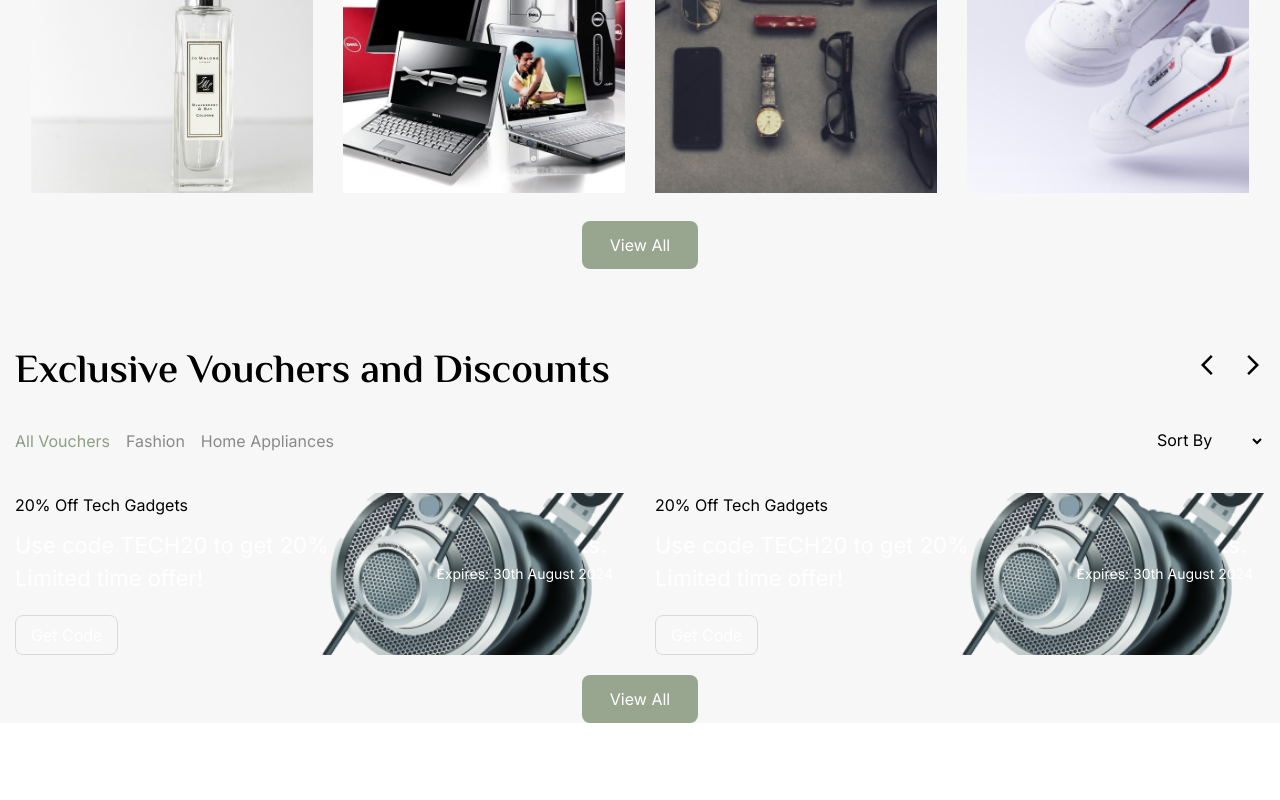
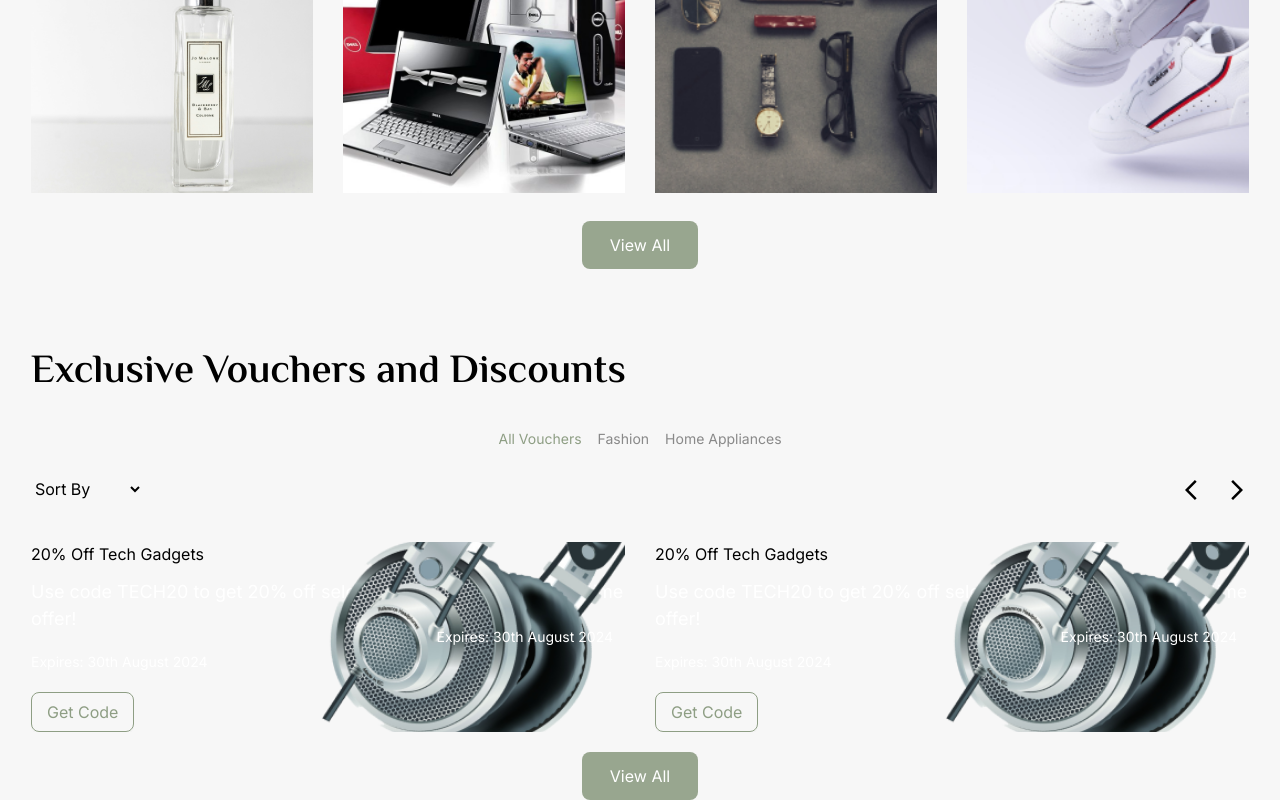
Before and after one commit to linear-digital/b2b-client, a Next.js app: page / in a window 1280 px wide. Shown: the part 4941-5741 px from the top of the page. Before the commit the page ends 5664 px from the top, so only its background shows below. Built offline with nearby package versions, Linux system fonts and the light colour scheme.

Commit message:
update Voucher.tsx and VoucherCard.tsx

```diff
--- a/Components/Pages/Home/Voucher.tsx
+++ b/Components/Pages/Home/Voucher.tsx
@@ -16,12 +16,12 @@ import VoucherCard from './VoucherCard';
 const Vouchers = () => {
     const [swiper, setSwiper] = React.useState<any>(null);
     return (
-        <div className='container mx-auto'>
+        <div className='container mx-auto lg:px-0 px-4'>
             <div className="flex justify-between mt-16">
                 <h2 className='sec-title mt-4'>
                     Exclusive Vouchers and Discounts
                 </h2>
-                <div className='flex items-center gap-4'>
+                <div className='items-center gap-4 lg:flex hidden'>
                     <button onClick={() => swiper?.slidePrev()}>
                         <ArrowBackIosIcon />
                     </button>
@@ -31,8 +31,8 @@ const Vouchers = () => {
                 </div>
             </div>
 
-            <div className="flex items-center justify-between mt-8">
-                <ul className='flex items-center gap-x-4 text-[#898989]'>
+            <div className="flex items-center justify-between lg:mt-8 mt-5 lg:flex-row flex-col ">
+                <ul className='flex items-center gap-x-4 text-[#898989] lg:text-base text-sm'>
                     <li>
                         <button className='text-primary'>
                             All Vouchers
@@ -49,6 +49,7 @@ const Vouchers = () => {
                         </button>
                     </li>
                 </ul>
+                <div className="flex items-center justify-between w-full mt-7">
                     <select className='bg-transparent outline-none border-none'>
                         <option value="">Sort By</option>
                         <option value="featured">Featured</option>
@@ -56,11 +57,29 @@ const Vouchers = () => {
                         <option value="latest">Latest</option>
                         <option value="upcomming">Upcomming</option>
                     </select>
+                    <div className='items-center gap-4 flex'>
+                        <button onClick={() => swiper?.slidePrev()}>
+                            <ArrowBackIosIcon />
+                        </button>
+                        <button onClick={() => swiper?.slideNext()}>
+                            <ArrowForwardIosIcon />
+                        </button>
+                    </div>
+
+                </div>
+
             </div>
             <Swiper
-                slidesPerView={2}
+                breakpoints={{
+                    1000: {
+                        slidesPerView: 1
+                    },
+                    1200: {
+                        slidesPerView: 2
+                    }
+                }}
                 spaceBetween={30}
-                className="mt-10 h-[350px]"
+                className="mt-10 h-auto"
                 onSwiper={(swiper) => setSwiper(swiper)}
             >
                 <SwiperSlide>
@@ -79,7 +98,7 @@ const Vouchers = () => {
                     <VoucherCard />
                 </SwiperSlide>
             </Swiper>
-            <div className="flex justify-center mt-5">
+            <div className="flex justify-center mt-5 lg:mt-10">
                 <Link href={'/shop'} className='text-white bg-primary px-7 py-3 rounded-lg hover:text-white bg-primary/90'>
                     View All
                 </Link>
--- a/Components/Pages/Home/VoucherCard.tsx
+++ b/Components/Pages/Home/VoucherCard.tsx
@@ -7,22 +7,25 @@ import React from 'react';
 const VoucherCard = () => {
     return (
         <div className='w-full h-[309px] bg-[#323F45] rounded-lg flex flex-col justify-center p-8 items-start relative'>
-            <div className='z-10'>
-                <h4 className='text-[#B8B8B8] text-[16px]'>
+            <div className='z-10 '>
+                <h4 className='text-[#B8B8B8] lg:text-[16px] text-[12px]'>
                     20% Off Tech Gadgets
                 </h4>
-                <h2 className='text-[22px] text-white mt-3 max-w-[60%]'>
+                <h2 className='lg:text-[22px] text-[18px] text-white mt-3 lg:max-w-[60%] max-w-[90%]'>
                     Use code TECH20 to get 20% off selected tech gadgets. Limited time offer!
                 </h2>
-                <Button className='bg-transparent text-white mt-5' size='large'>
+                <h4 className='text-white mt-5 text-sm lg:hidden'>
+                    Expires: 30th August 2024
+                </h4>
+                <Button className='bg-transparent text-primary border-primary mt-5' size='large'>
                     Get Code
                 </Button>
             </div>
             <Image src={'/products/headphone.png'} alt="voucher" width={365} height={295}
-                className='absolute top-0 right-0 z-1'
+                className='absolute top-0 right-0 z-1 lg:w-[365px] w-[200px]'
             />
-            <h4 className='text-white absolute bottom-3 right-3 text-sm'>
-            Expires: 30th August 2024
+            <h4 className='text-white absolute bottom-3 right-3 text-sm lg:block hidden'>
+                Expires: 30th August 2024
             </h4>
         </div>
     );
```
Lines whose indentation alone changed are shown as unchanged.
